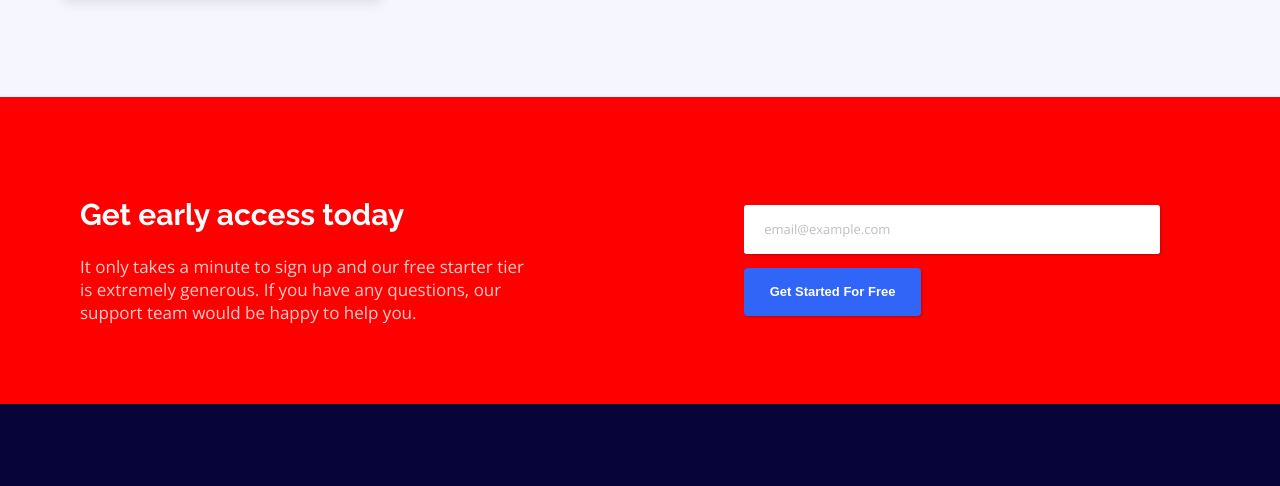
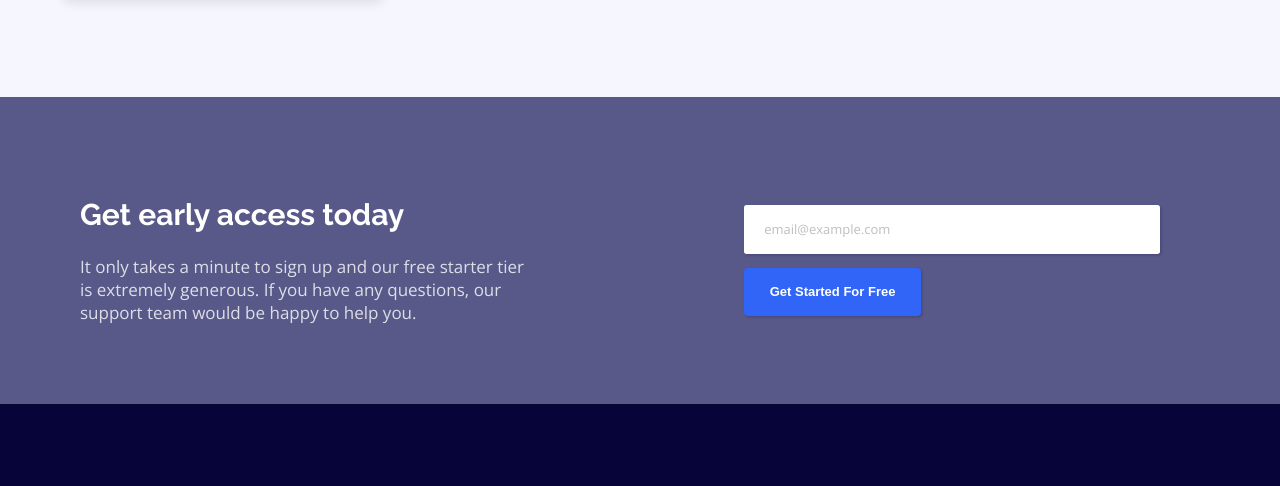
Before and after one commit to hernanpog/fylo-landing-page, a plain HTML site: page index.html in a window 1280 px wide. Shown: the part 1598-2084 px from the top of the page. Drawn offline with nearby package versions, Linux system fonts and the light colour scheme.

Commit message:
Update styles.css

```diff
--- a/styles/styles.css
+++ b/styles/styles.css
@@ -2,7 +2,7 @@
 
 :root {
   --clr-primary-blue: hsl(243, 87%, 12%);
-  --clr-primary-darkblue: red;
+  --clr-primary-darkblue: hsl(238, 22%, 44%);
 
   --clr-accent-blue: hsl(224, 93%, 58%);
   --clr-accent-cyan: hsl(170, 45%, 43%);
```
